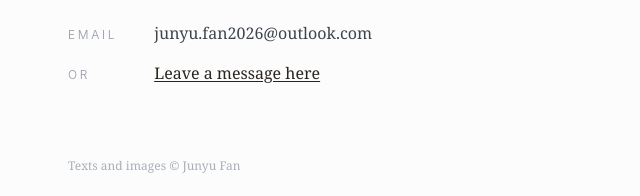
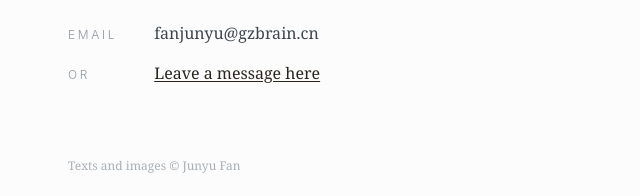
Before and after one commit to fan-junyu/fan-junyu.github.io, a plain HTML site: page contact.html in a window 1280 px wide. Shown: the part 385-581 px from the top of the page, 312-952 px from the left. Drawn offline with Linux system fonts and the light colour scheme.

Commit message:
Add files via upload

```diff
--- a/contact.html
+++ b/contact.html
@@ -38,7 +38,7 @@
   <ul class="contact-list">
   <li>
     <span class="contact-label">Email</span>
-    <a href="mailto:fjyceleste@outlook.com">junyu.fan2026@outlook.com</a>
+    <a href="mailto:fjyceleste@outlook.com">fanjunyu@gzbrain.cn</a>
   </li>
 
   <li class="message-trigger-row">
```
